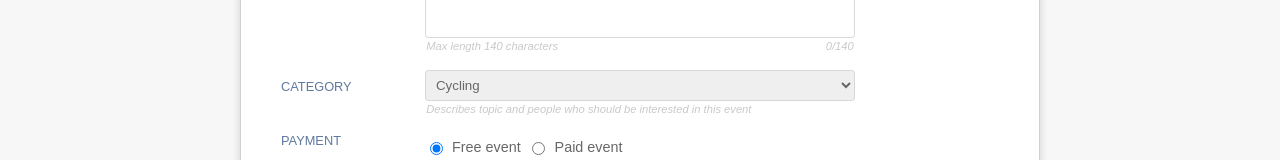
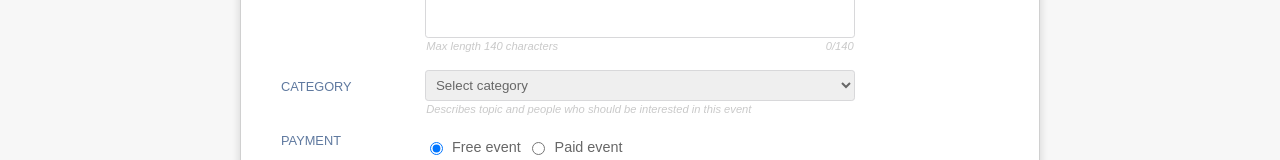
Before and after one commit to Vanilna/react-form, a React (Create React App) app: page / in a window 1280 px wide. Shown: the part 344-504 px from the top of the page. Built offline with nearby package versions, Linux system fonts and the light colour scheme.

Commit message:
fix number input - native validation

```diff
--- a/src/Components/Input/Input.js
+++ b/src/Components/Input/Input.js
@@ -21,6 +21,7 @@ const Input = props => {
             {...props.elementConfig}
             value={props.value}
             onChange={e => props.handleChange(e)}
+            onBlur={e => props.handleChange(e)}
             id={props.id}
           />
           <label className={labelClass} htmlFor={props.id}>
@@ -62,7 +63,7 @@ const Input = props => {
                 ? `${option.name} ${option.lastname}`
                 : option.name;
               return (
-                <option key={option.id} value={name}>
+                <option key={option.id} value={name} disabled={option.disabled}>
                   {name}
                 </option>
               );
--- a/src/Containers/Form/Form.js
+++ b/src/Containers/Form/Form.js
@@ -9,13 +9,14 @@ import Button from "../../Components/Button/Button";
 
 const reducer = (state, action) => {
   const name = action.payload.name;
-
   let value = "";
   if (action.payload.value === "" || action.payload.value) {
     value = action.payload.value;
   } else {
     value = state[name].value;
   }
+
+  console.log(action);
 
   switch (action.type) {
     case "CHANGE_VALUE":
@@ -50,7 +51,6 @@ const reducer = (state, action) => {
           ...state
         };
       }
-
       const allowedDecimals = action.payload.quantity;
       let areDecimalsValid;
       if (dotIndex !== -1) {
@@ -68,6 +68,17 @@ const reducer = (state, action) => {
           valid: areDecimalsValid,
           touched: true,
           errorMassage: `Only ${allowedDecimals} decimals are allowed`
+        }
+      };
+    case "NUMBER":
+      const valid = action.payload.nativelyValid;
+      return {
+        ...state,
+        [name]: {
+          ...state[name],
+          valid: valid,
+          touched: true,
+          errorMassage: "Invalid number"
         }
       };
     case "IS_EMAIL":
@@ -114,7 +125,7 @@ const Form = props => {
 
   const handleInputChange = (event, rules, name) => {
     const value = event.target.value;
-
+    const nativelyValid = event.target.validity.valid;
     dispatch({
       type: "CHANGE_VALUE",
       payload: { value: value, name: name }
@@ -122,7 +133,16 @@ const Form = props => {
     if (!rules) return;
     const element = elementsState[name];
     rules.forEach(rule => {
-      // if (!element.valid) return;
+      //add native validation to NUMBER payload
+      if (rule.type === "NUMBER") {
+        rule = {
+          ...rule,
+          payload: {
+            ...rule.payload,
+            nativelyValid
+          }
+        };
+      }
       dispatch(rule);
     });
   };
--- a/src/Data/FormStructure.js
+++ b/src/Data/FormStructure.js
@@ -1,5 +1,7 @@
 import categories from "./categories.json";
 import employees from "./employees.json";
+
+const currentlyLoggedId = 3;
 
 const formStructure = {
   title: {
@@ -38,7 +40,14 @@ const formStructure = {
     elementConfig: {
       name: "category",
       "aria-label": "Category",
-      options: [...categories]
+      options: [
+        {
+          id: 100,
+          name: "Select category",
+          disabled: true
+        },
+        ...categories
+      ]
     },
     isLabelVisible: false,
     value: "Select category",
@@ -92,7 +101,9 @@ const formStructure = {
     label: "$",
     value: "",
     validationRules: [
-      { type: "DECIMALS", payload: { name: "fee", quantity: 2 } }
+      { type: "NUMBER", payload: { name: "fee" } },
+      { type: "DECIMALS", payload: { name: "fee", quantity: 2 } },
+      { type: "REQUIRED", payload: { name: "fee" } }
     ],
     errorMassage: "",
     valid: true,
@@ -110,6 +121,7 @@ const formStructure = {
     label: "reward points for attendance",
     value: "",
     validationRules: [
+      { type: "NUMBER", payload: { name: "reward" } },
       { type: "DECIMALS", payload: { name: "reward", quantity: 0 } }
     ],
     errorMassage: "",
@@ -124,7 +136,7 @@ const formStructure = {
       options: [...employees]
     },
     value: "",
-    validationRules: [{ type: "REQUIRED", payload: { name: "description" } }],
+    validationRules: [{ type: "REQUIRED", payload: { name: "responsible" } }],
     isLabelVisible: false,
     errorMassage: "",
     valid: true,
@@ -217,7 +229,8 @@ const formStructure = {
     },
     value: "",
     validationRules: [
-      { type: "DECIMALS", payload: { name: "reward", quantity: 0 } }
+      { type: "NUMBER", payload: { name: "duration" } },
+      { type: "DECIMALS", payload: { name: "duration", quantity: 0 } }
     ],
     isLabelVisible: true,
     label: "hour",
```
